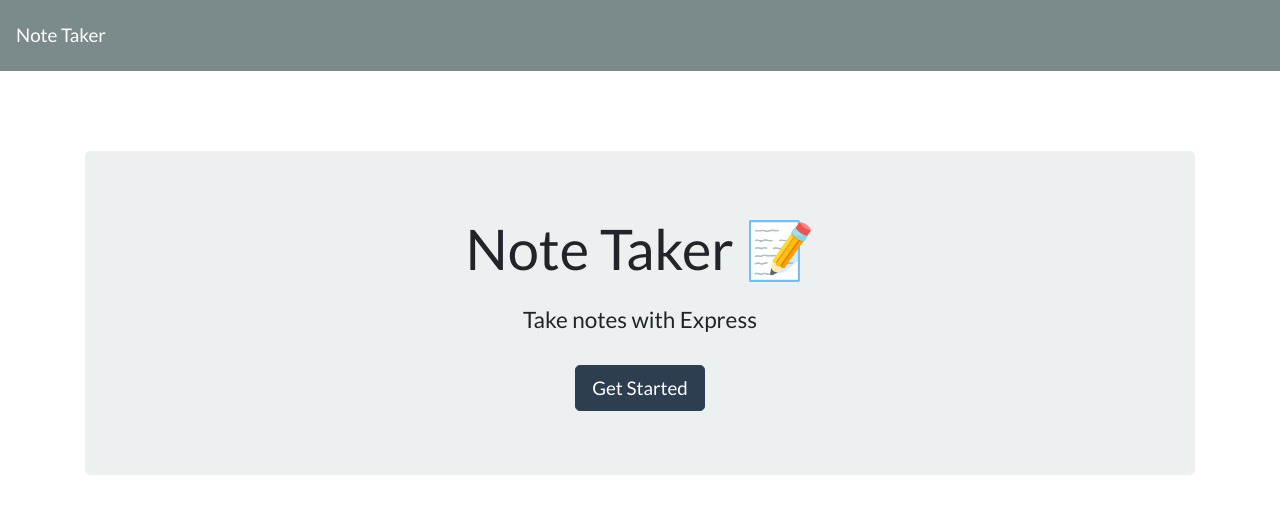
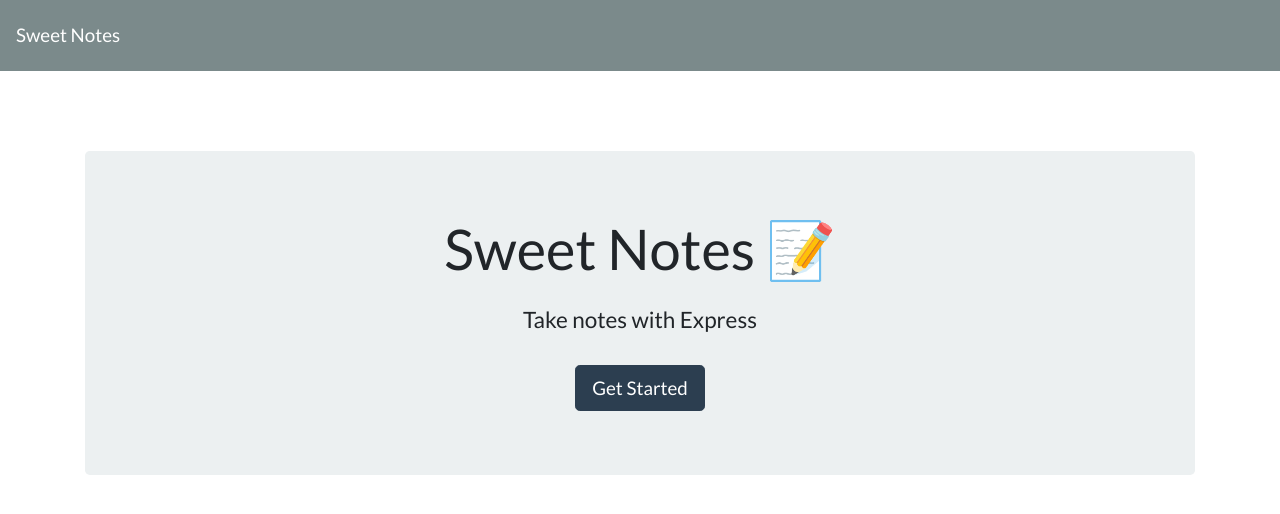
Before and after one commit to stephimarie/SweetNotes, a website: page develop/db/public/index.html in a window 1280 px wide. Drawn offline with nearby package versions, Linux system fonts and the light colour scheme.

Commit message:
Updated html

```diff
--- a/develop/db/public/index.html
+++ b/develop/db/public/index.html
@@ -5,18 +5,18 @@
   <meta charset="UTF-8">
   <meta name="viewport" content="width=device-width, initial-scale=1.0">
   <meta http-equiv="X-UA-Compatible" content="ie=edge">
-  <title>Note Taker</title>
+  <title>Sweet Notes</title>
   <link rel="stylesheet" href="https://cdnjs.cloudflare.com/ajax/libs/bootswatch/4.1.3/flatly/bootstrap.min.css" />
 </head>
 
 <body>
   <nav class="navbar navbar-dark bg-dark">
-    <a class="navbar-brand" href="/">Note Taker
+    <a class="navbar-brand" href="/">Sweet Notes
     </a>
   </nav>
   <div class="container">
     <div style="margin-top: 80px;" class="jumbotron text-center">
-      <h1 class="display-4">Note Taker <span role="img" aria-label="Memo">📝</span></h1>
+      <h1 class="display-4">Sweet Notes <span role="img" aria-label="Memo">📝</span></h1>
       <h4 class="mt-4">Take notes with Express</h4>
       <a class="btn btn-primary btn-lg mt-4" href="/notes" role="button">Get Started</a>
     </div>
```
Also changed, not shown: develop/db/public/notes.html (+2 -2 lines), README.md.
